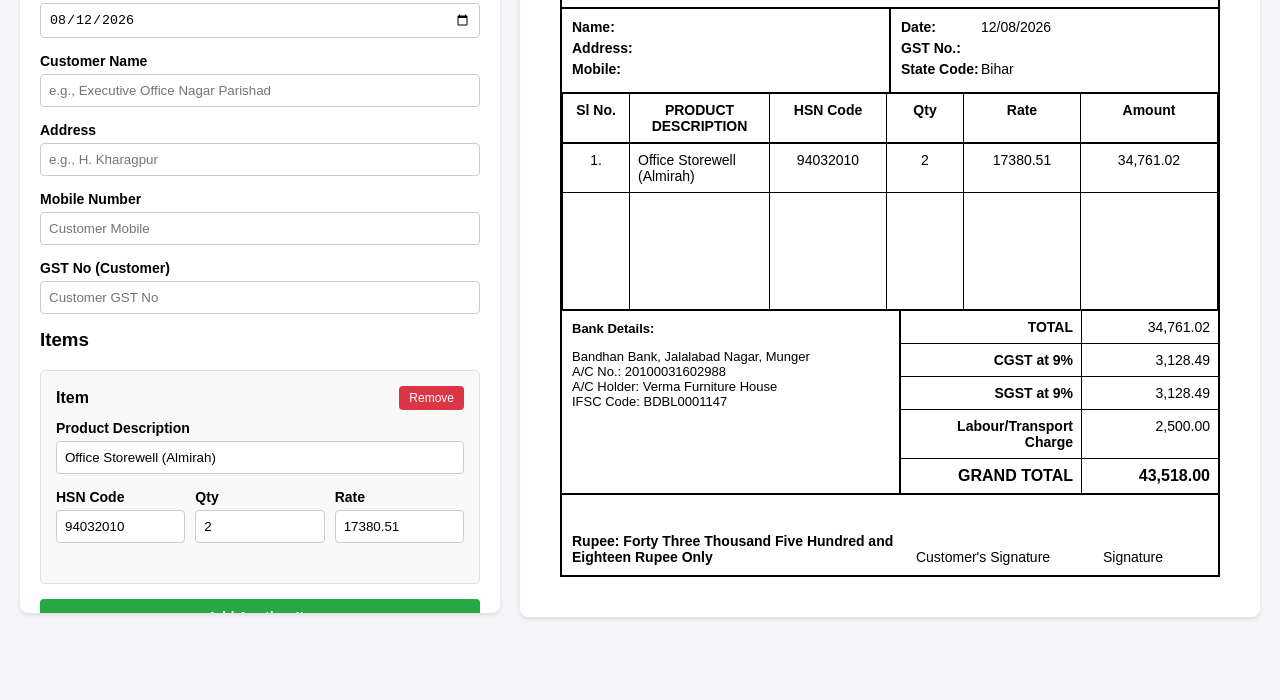
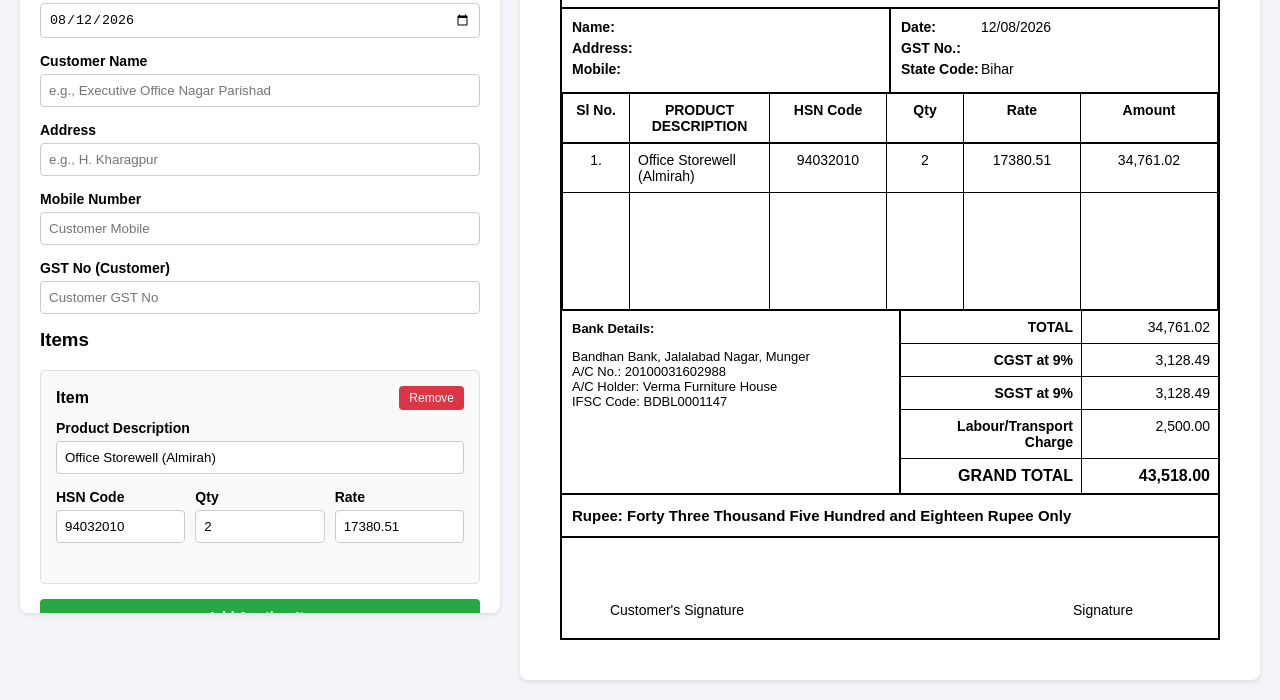
Before and after one commit to j-soren/Tax-Invoice-Generator, a plain HTML site: page index.html in a window 1280 px wide. Shown: the part 167-867 px from the top of the page. Before the commit the page ends 804 px from the top, so only its background shows below. Drawn offline with Linux system fonts and the light colour scheme.

Commit message:
Add amount in words box to footer
Added a new box to display the amount in words and adjusted styles.

```diff
--- a/index.html
+++ b/index.html
@@ -238,17 +238,21 @@
             font-size: 16px;
         }
 
+        /* New Full-Length Amount in Words Box */
+        .amount-in-words-box {
+            border-top: 2px solid var(--border-color);
+            border-bottom: 2px solid var(--border-color);
+            padding: 12px 10px;
+            font-weight: bold;
+            font-size: 15px;
+        }
+
         .footer {
-            border-top: 2px solid var(--border-color);
-            padding: 10px;
+            padding: 20px 40px;
             display: flex;
             justify-content: space-between;
             align-items: flex-end;
             height: 60px;
-        }
-        .amount-words {
-            font-weight: bold;
-            flex: 1;
         }
 
         @media print {
@@ -415,8 +419,12 @@
                 </div>
             </div>
 
+            <!-- Amount in Words Full Width Box -->
+            <div class="amount-in-words-box" id="o-words">
+                Rupee:
+            </div>
+
             <div class="footer">
-                <div class="amount-words" id="o-words">Rupee: </div>
                 <div class="text-center" style="width: 150px;">
                     <br><br>Customer's Signature
                 </div>
```
